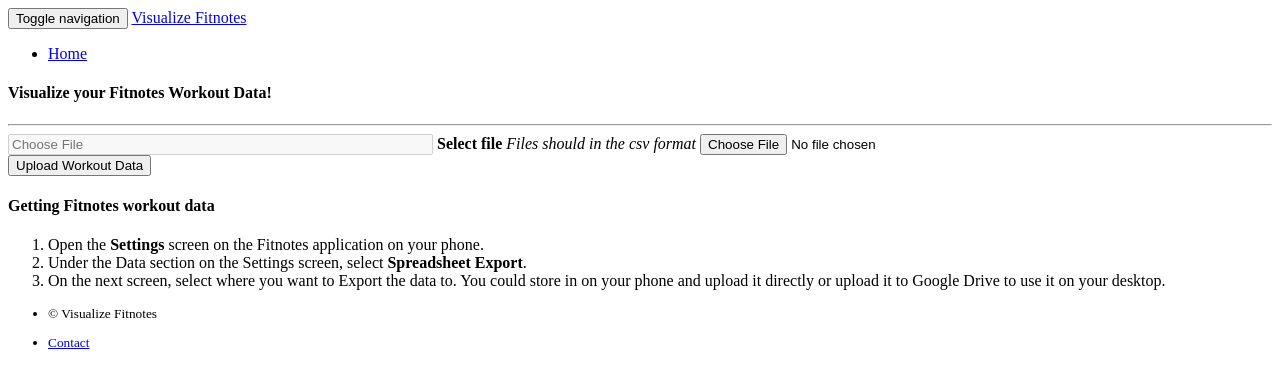
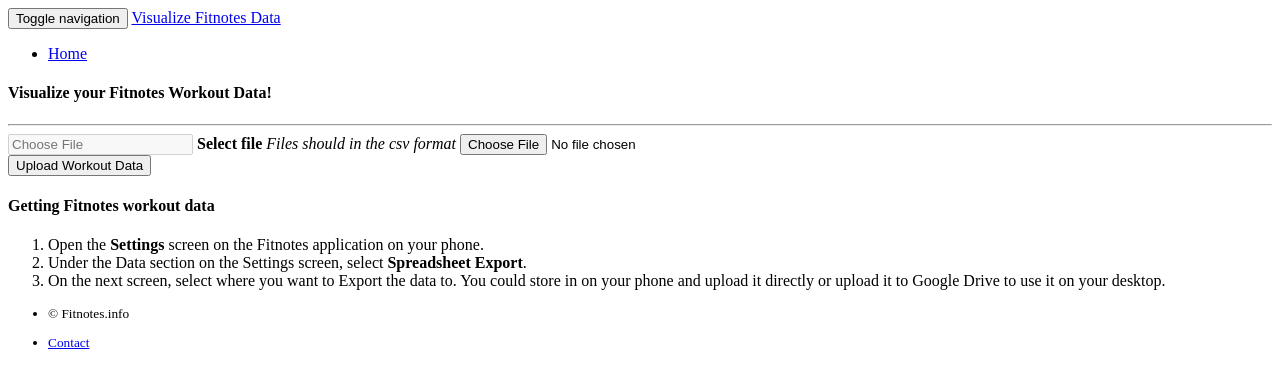
Before and after one commit to abhishekray07/fitnotes, a Flask app: template web/fitnotes_visualization/templates/public/home.html in a window 1280 px wide. Shown: the top 388 px of the page. Run offline with Flask 2, Linux system fonts and the light colour scheme; the template is opened without the code that fills it: values that come from a table or form of the project are taken from there, others are empty; some libraries are stand-ins or nearby versions.

Commit message:
fitnotes: update calculations + minor visual changes

```diff
--- a/web/assets/css/style.css
+++ b/web/assets/css/style.css
@@ -105,6 +105,7 @@ path {
 .panel>.detail {
     margin-top: 10px;
     margin-bottom: 10px;
+    margin-right: 10px;
     font-size: 16px;
 }
 
--- a/web/fitnotes_visualization/models.py
+++ b/web/fitnotes_visualization/models.py
@@ -131,7 +131,7 @@ def get_group_splits(filename):
 
     exercise_group_counts = collections.defaultdict(int)
     for _, exercise in exercise_data.items():
-        exercise_group_counts[exercise.group] += 1
+        exercise_group_counts[exercise.group] += exercise.get_num_workouts()
 
     return exercise_group_counts
 
--- a/web/fitnotes_visualization/templates/footer.html
+++ b/web/fitnotes_visualization/templates/footer.html
@@ -1,7 +1,7 @@
 <footer>
   <small>
   <ul class="company">
-    <li>© Visualize Fitnotes</li>
+    <li>© Fitnotes.info</li>
   </ul>
 
     <ul class="footer-nav">
--- a/web/fitnotes_visualization/templates/layout.html
+++ b/web/fitnotes_visualization/templates/layout.html
@@ -10,7 +10,7 @@
 
   <title>{% block page_title %}
 
-    Visualize Fitnotes
+    Fitnotes.info | Visualize Fitnotes Data
 
     {% endblock %}
   </title>
--- a/web/fitnotes_visualization/templates/nav.html
+++ b/web/fitnotes_visualization/templates/nav.html
@@ -12,7 +12,7 @@
     </button>
     <a class="navbar-brand" href="{{ url_for('public.home') }}">
 
-      Visualize Fitnotes
+      Visualize Fitnotes Data
 
     </a>
   </div>
--- a/web/fitnotes_visualization/templates/public/home.html
+++ b/web/fitnotes_visualization/templates/public/home.html
@@ -11,7 +11,7 @@
       <div class="row">
         <div class="form-group col-md-12">
             <div class="form-group">
-              <input id="workout_file" placeholder="Choose File" disabled="disabled" size="50"/>
+              <input id="workout_file" placeholder="Choose File" disabled="disabled"/>
               <label for="workout_data" class="custom-file-upload">
                 <i class="fa fa-cloud-upload"></i> <strong>Select file</strong>
               </label>
--- a/web/package.json
+++ b/web/package.json
@@ -1,7 +1,7 @@
 {
   "name": "fitnotes_visualization",
   "version": "1.0.0",
-  "description": "Visualize FitNotes data",
+  "description": "Fitnotes.info | Visualize FitNotes data",
   "scripts": {
     "build": "NODE_ENV=production ./node_modules/.bin/webpack --progress --colors -p",
     "start": "./node_modules/.bin/concurrently -n \"WEBPACK,FLASK\" -c \"bgBlue.bold,bgMagenta.bold\" \"npm run webpack-dev-server\" \"npm run flask-server\"",
```
Also changed, not shown: web/fitnotes_visualization/static/js/charts.js (+8 -10 lines), web/fitnotes_visualization/webpack/manifest.json, 1 other file.
